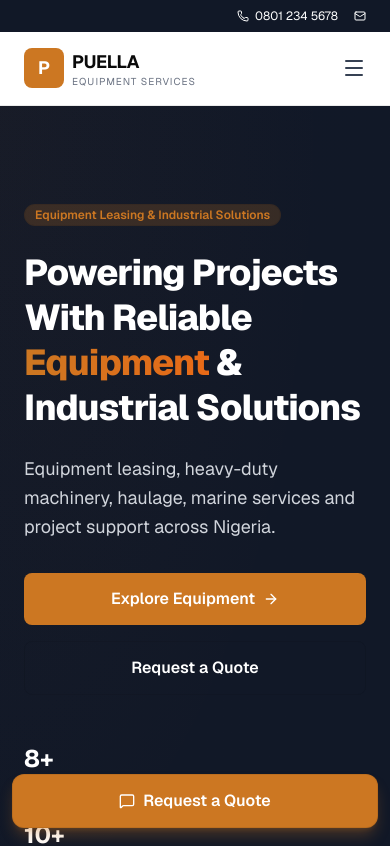
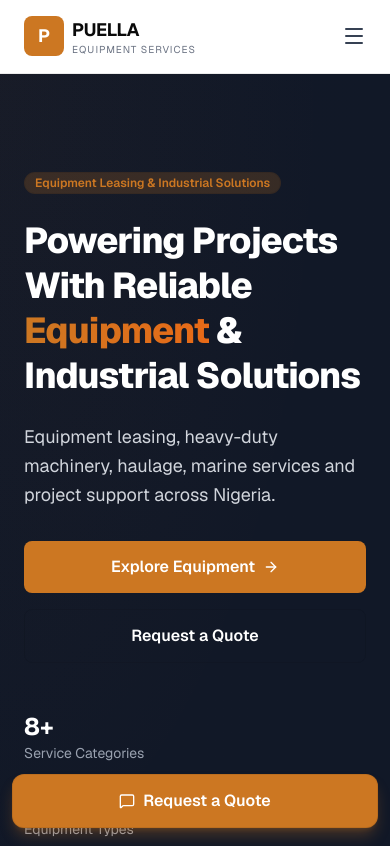
Before and after one commit to jakejunior-tech/puella-website, a Next.js app: page / in a window 390 px wide. Shown: the top 846 px of the page. Built offline with nearby package versions, Linux system fonts and the light colour scheme.

Commit message:
Remove address/phone/email from header top bar

```diff
--- a/src/components/Header.tsx
+++ b/src/components/Header.tsx
@@ -2,8 +2,8 @@
 
 import Link from "next/link";
 import { useState, useRef, useEffect } from "react";
-import { Menu, X, Phone, Mail } from "lucide-react";
-import { navigation, companyName, contactInfo } from "@/data/site-data";
+import { Menu, X } from "lucide-react";
+import { navigation, companyName } from "@/data/site-data";
 
 export default function Header() {
   const [isOpen, setIsOpen] = useState(false);
@@ -32,24 +32,6 @@ export default function Header() {
 
   return (
     <header className="sticky top-0 z-50 w-full border-b border-border bg-white/95 backdrop-blur">
-      <div className="bg-secondary text-white text-xs py-2">
-        <div className="container-page flex items-center justify-between">
-          <p className="hidden sm:block">
-            {contactInfo.address}
-          </p>
-          <div className="flex w-full sm:w-auto items-center gap-4 sm:gap-6 justify-end">
-            <a href={`tel:${contactInfo.phone}`} className="hover:text-primary flex items-center gap-1.5">
-              <Phone className="h-3 w-3" />
-              {contactInfo.phone}
-            </a>
-            <a href={`mailto:${contactInfo.email}`} className="hover:text-primary flex items-center gap-1.5">
-              <Mail className="h-3 w-3" />
-              <span className="hidden sm:inline">{contactInfo.email}</span>
-            </a>
-          </div>
-        </div>
-      </div>
-
       <nav className="container-page flex items-center justify-between py-4">
         <Link href="/" className="flex items-center gap-2">
           <div className="h-10 w-10 bg-primary rounded-lg flex items-center justify-center text-white font-bold text-lg">
```
